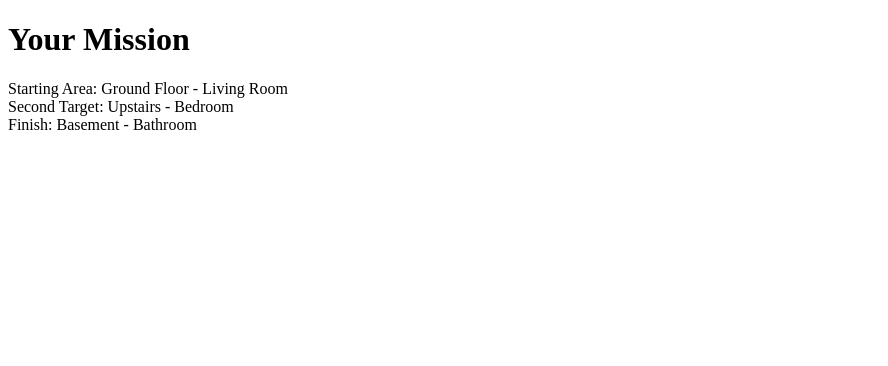
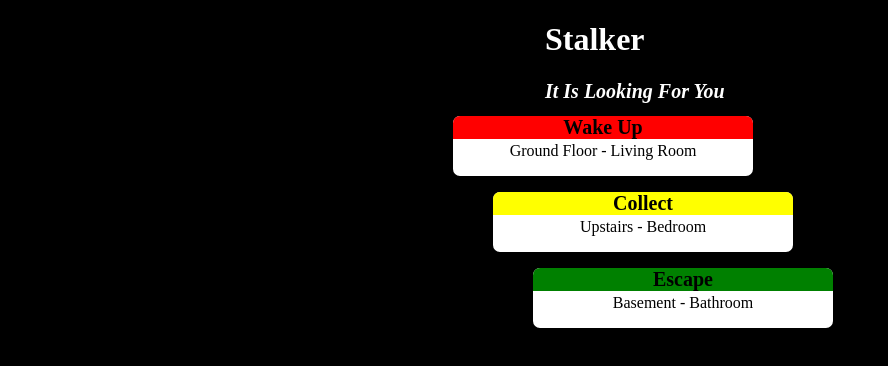
Before and after one commit to PhillipAC/StalkerGame, a plain HTML site: page index.html in a window 1280 px wide. Shown: the whole page, without its empty margins (0-888 px from the left). Drawn offline with nearby package versions, Linux system fonts and the light colour scheme.

Commit message:
Added some styling

```diff
--- a/index.html
+++ b/index.html
@@ -8,10 +8,86 @@
         <meta name="viewport" content="width=device-width, initial-scale=1">
         <link rel="stylesheet" href="">
         <style>
+
+            body {
+                background-color: black;
+            }
+
+            .header-content{
+                margin: auto;
+                width: 190px;
+                margin-bottom: 10px;
+                color: white;
+            }
+
+            .sub-text{
+                font-size: 20px;
+                font-weight: bold;
+                font-style: italic;
+            }
+
+            #steps{
+                margin: auto;
+                width:400px
+            }
+
+            .step {
+                border-style: solid;
+                border-radius: 10px;
+                background-color: white;
+                width: 300px;
+                height: 60px;
+            }
+
+            .wake{
+                margin-left: 10px;
+            }
+
+            .collect{
+                margin-top: 10px;
+                margin-left: 50px;
+            }
+
+            .escape{
+                margin-top: 10px;
+                margin-left: 90px;
+            }
+
+            .top{
+                border-top-left-radius: 7px;
+                border-top-right-radius: 7px;
+                border-bottom-style: solid;
+                border-bottom-color: white;
+                text-align: center;
+                font-size: 20px;
+                font-weight: bold;
+            }
+
+            .wake-top{
+                background-color: red;
+            }
+
+            .collect-top{
+                background-color: yellow;
+            }
+
+            .escape-top{
+                background-color: green;
+            }
+
+            .bottom{
+                text-align: center;
+            }
+
         </style>
     </head>
     <body>
-        <h1>Your Mission</h1>
+        <div class="header-content">
+            <h1>Stalker</h1>
+            <div class="sub-text">It Is Looking For You</div>
+        </div>
+        <div id="steps">
+        </div>
         <script src="https://ajax.googleapis.com/ajax/libs/jquery/3.7.1/jquery.min.js"></script>
         <script>
             $.urlParam = function (name) {
@@ -115,9 +191,9 @@
                 console.log(targetAreas[i].name + " : " + targetRooms[i].name);
             }
 
-            $("body").append(`<div>Starting Area: ${targetAreas[0].name} - ${targetRooms[0].name}</div>`);
-            $("body").append(`<div>Second Target: ${targetAreas[1].name} - ${targetRooms[1].name}</div>`);
-            $("body").append(`<div>Finish: ${targetAreas[2].name} - ${targetRooms[2].name} </div>`);
+            $("#steps").append(`<div class="step wake"><div class="top wake-top">Wake Up</div><div class="bottom">${targetAreas[0].name} - ${targetRooms[0].name}</div></div>`);
+            $("#steps").append(`<div class="step collect"><div class="top collect-top">Collect</div><div class="bottom">${targetAreas[1].name} - ${targetRooms[1].name}</div></div>`);
+            $("#steps").append(`<div class="step escape"><div class="top escape-top">Escape</div><div class="bottom">${targetAreas[2].name} - ${targetRooms[2].name}</div></div>`);
         </script>
     </body>
 </html>
```
